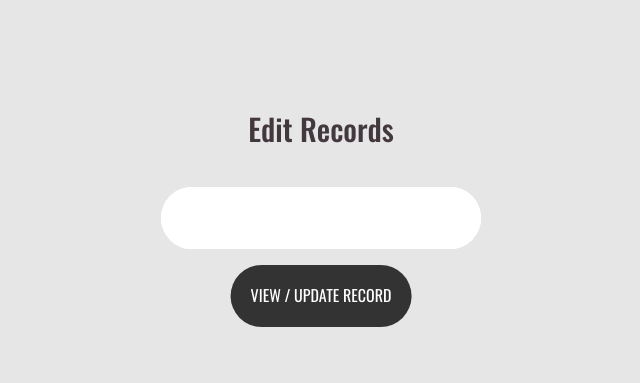
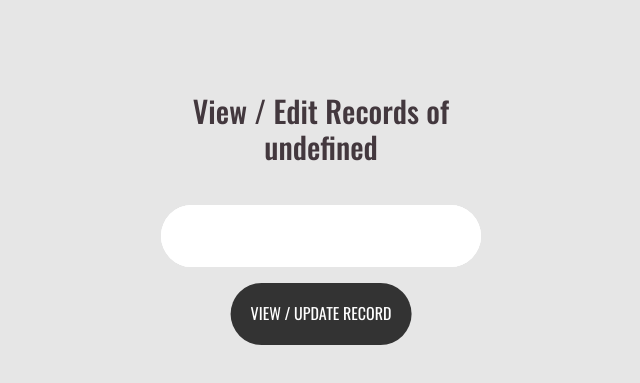
Before and after one commit to josephv7/TCS_Blockathon_2018, a plain HTML site: page EditRecords.html in a window 1280 px wide. Shown: the part 211-594 px from the top of the page, without its empty margins (319-959 px from the left). Drawn offline with nearby package versions, Linux system fonts and the light colour scheme; no server answers; files whose address does not match are found by name.

Commit message:
:zap: Completed Edited Record

```diff
--- a/EditRecords.html
+++ b/EditRecords.html
@@ -1,10 +1,6 @@
-
-
-
-
-
 <!DOCTYPE html>
 <html lang="en">
+
 <head>
     <title>Edit Records</title>
     <meta charset="UTF-8">
@@ -15,19 +11,19 @@
     <link rel="stylesheet" type="text/css" href="css/main.css">
     <!--===============================================================================================-->
 </head>
+
 <body>
 
     <div class="limiter">
         <div class="container-login100">
             <div class="wrap-login100 p-t-90 p-b-30">
                 <form id="signinform" class="login100-form">
-					<span class="login100-form-title p-b-40">
-						Edit Records
-					</span>
+                    <div id="name"></div>
+
 
 
                     <div class="wrap-input100  m-b-16">
-						<input id="recordIdName" class="input100" type="text" name="email" >
+                        <input id="recordIdName" class="input100" type="text" name="email">
                         <span class="focus-input100"></span>
                     </div>
 
@@ -47,24 +43,51 @@
     </div>
     <script src="https://code.jquery.com/jquery-3.3.1.min.js"></script>
     <script src="https://www.gstatic.com/firebasejs/5.5.2/firebase.js"></script>
-	<script src="js/main.js"></script>
+
     <script>
+        // Initialize Firebase
+        var config = {
+            apiKey: "AIzaSyB5QZqwCyKMcF4dqqzKcEW9BshtEd4Vcco",
+            authDomain: "tcs-blockathon-2018.firebaseapp.com",
+            databaseURL: "https://tcs-blockathon-2018.firebaseio.com",
+            projectId: "tcs-blockathon-2018",
+            storageBucket: "tcs-blockathon-2018.appspot.com",
+            messagingSenderId: "143835828628"
+        };
+        firebase.initializeApp(config);
+
+
+        var wraphtml1 = '<span class="login100-form-title p-b-40">View / Edit Records of';
+        var wraphtml2 = '</span>';
+
         function getUrlVars() {
             var vars = {};
-          var parts = window.location.href.replace(/[?&]+([^=&]+)=([^&]*)/gi, function(m,key,value) {
+            var parts = window.location.href.replace(/[?&]+([^=&]+)=([^&]*)/gi, function (m, key, value) {
                 vars[key] = value;
             });
             return vars;
         }
         var recordId = getUrlVars()["id"];
-          var newrecordId= $('#recordIdName').val();
         console.log(recordId);
-          $("#recordIdName").attr("placeholder", recordId);
+        $("#name").append(wraphtml1 + " " + recordId + " " + wraphtml2);
+
+        var recordRef = firebase.database().ref("records/");
+
+        recordRef.child(recordId).on("value", function (snapshot) {
+            console.log(snapshot.val());
+            var fetchdata = snapshot.val();
+            $("#recordIdName").attr("value", fetchdata);
+        }, function (error) {
+            console.log("Error: " + error.code);
+        });
         document.getElementById("signinform").addEventListener("submit", event => {
             event.preventDefault();
-            var recordsRef = firebase.database().ref("records/");
-            records.child(recordId).set(newrecordId);
+
+            console.log("Submition");
+            var newrecordId = $('#recordIdName').val();
+            recordRef.child(recordId).set(newrecordId);
         });
     </script>
 </body>
+
 </html>
```
Lines whose indentation alone changed are shown as unchanged.
